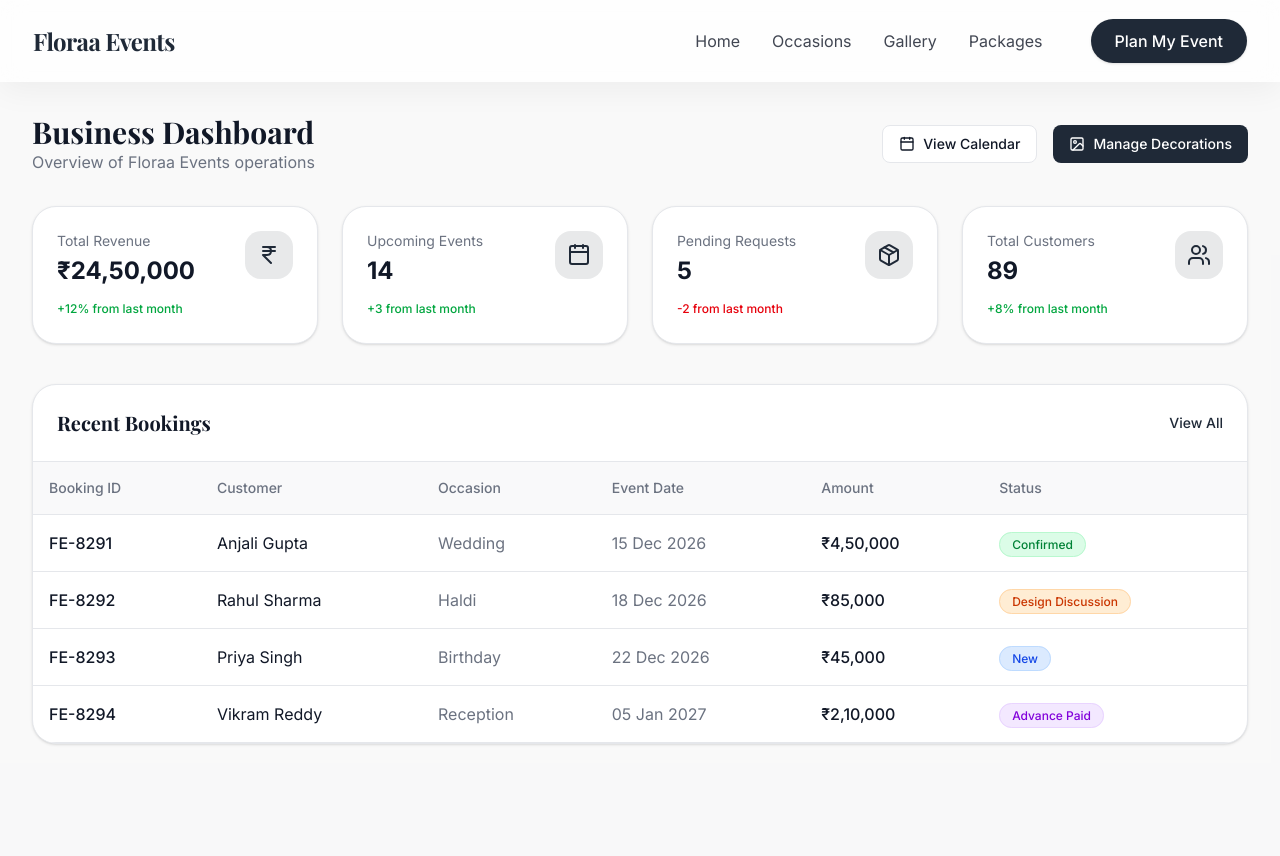
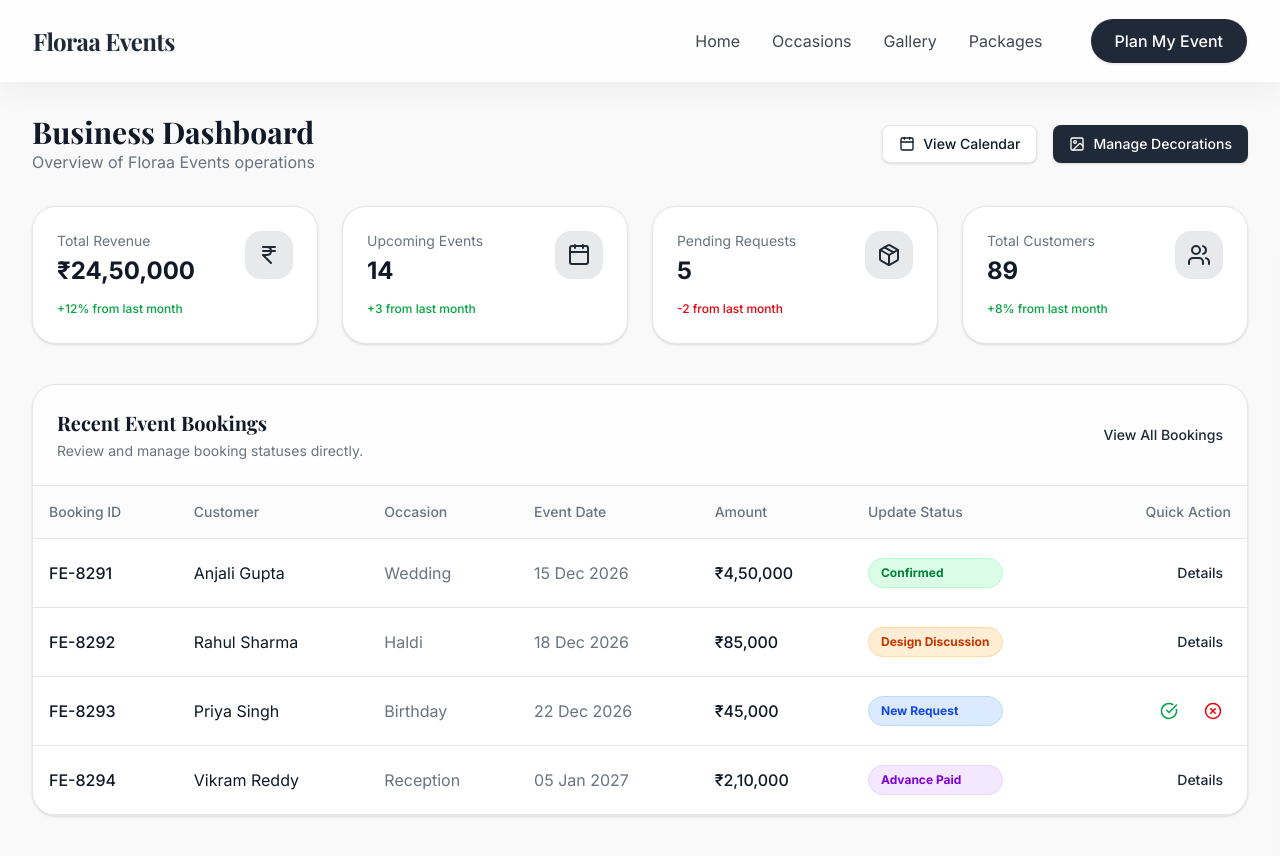
Before and after one commit to akhila2008/akhil_web, a Next.js app: page /admin in a window 1280 px wide. Shown: the top 856 px of the page. Built offline with nearby package versions, Linux system fonts and the light colour scheme; a web font is replaced by a local one.

Commit message:
Add interactive event status management on admin dashboard

```diff
--- a/src/app/admin/page.tsx
+++ b/src/app/admin/page.tsx
@@ -1,6 +1,8 @@
-import React from "react";
+"use client";
+
+import React, { useState } from "react";
 import Link from "next/link";
-import { Users, Calendar as CalendarIcon, IndianRupee, TrendingUp, Package, Image as ImageIcon } from "lucide-react";
+import { Users, Calendar as CalendarIcon, IndianRupee, Package, Image as ImageIcon, CheckCircle, XCircle } from "lucide-react";
 
 export default function AdminDashboardPage() {
   const stats = [
@@ -10,12 +12,29 @@ export default function AdminDashboardPage() {
     { label: "Total Customers", value: "89", icon: <Users size={24} className="text-primary" />, trend: "+8%" }
   ];
 
-  const recentBookings = [
+  const [recentBookings, setRecentBookings] = useState([
     { id: "FE-8291", customer: "Anjali Gupta", occasion: "Wedding", date: "15 Dec 2026", status: "Confirmed", amount: "₹4,50,000" },
     { id: "FE-8292", customer: "Rahul Sharma", occasion: "Haldi", date: "18 Dec 2026", status: "Design Discussion", amount: "₹85,000" },
     { id: "FE-8293", customer: "Priya Singh", occasion: "Birthday", date: "22 Dec 2026", status: "New", amount: "₹45,000" },
     { id: "FE-8294", customer: "Vikram Reddy", occasion: "Reception", date: "05 Jan 2027", status: "Advance Paid", amount: "₹2,10,000" },
-  ];
+  ]);
+
+  const handleStatusChange = (id: string, newStatus: string) => {
+    setRecentBookings(recentBookings.map(booking =>
+      booking.id === id ? { ...booking, status: newStatus } : booking
+    ));
+  };
+
+  const getStatusColor = (status: string) => {
+    switch (status) {
+      case 'Confirmed': return 'bg-green-100 text-green-700 border-green-200';
+      case 'Rejected': return 'bg-red-100 text-red-700 border-red-200';
+      case 'New': return 'bg-blue-100 text-blue-700 border-blue-200';
+      case 'Advance Paid': return 'bg-purple-100 text-purple-700 border-purple-200';
+      case 'Completed': return 'bg-teal-100 text-teal-700 border-teal-200';
+      default: return 'bg-orange-100 text-orange-700 border-orange-200';
+    }
+  };
 
   return (
     <div className="min-h-screen bg-muted/30 py-8 px-4 sm:px-6 lg:px-8">
@@ -26,10 +45,10 @@ export default function AdminDashboardPage() {
             <p className="text-muted-foreground">Overview of Floraa Events operations</p>
           </div>
           <div className="flex gap-4">
-            <Link href="/admin/calendar" className="px-4 py-2 bg-card border border-border rounded-lg text-sm font-medium hover:bg-muted transition-colors flex items-center">
+            <Link href="/admin/calendar" className="px-4 py-2 bg-card border border-border rounded-lg text-sm font-medium hover:bg-muted transition-colors flex items-center shadow-sm">
               <CalendarIcon size={16} className="mr-2" /> View Calendar
             </Link>
-            <Link href="/admin/decorations" className="px-4 py-2 bg-primary text-card rounded-lg text-sm font-medium hover:opacity-90 transition-opacity flex items-center">
+            <Link href="/admin/decorations" className="px-4 py-2 bg-primary text-card rounded-lg text-sm font-medium hover:opacity-90 transition-opacity flex items-center shadow-sm">
               <ImageIcon size={16} className="mr-2" /> Manage Decorations
             </Link>
           </div>
@@ -54,40 +73,72 @@ export default function AdminDashboardPage() {
         </div>
 
         {/* Recent Bookings Table */}
-        <div className="bg-card rounded-2xl border border-border shadow-sm overflow-hidden">
-          <div className="p-6 border-b border-border flex justify-between items-center">
-            <h2 className="font-serif text-xl font-bold text-foreground">Recent Bookings</h2>
-            <button className="text-primary text-sm font-medium hover:underline">View All</button>
+        <div className="bg-card rounded-2xl border border-border shadow-sm overflow-hidden overflow-x-auto">
+          <div className="p-6 border-b border-border flex justify-between items-center bg-muted/10">
+            <div>
+              <h2 className="font-serif text-xl font-bold text-foreground">Recent Event Bookings</h2>
+              <p className="text-sm text-muted-foreground mt-1">Review and manage booking statuses directly.</p>
+            </div>
+            <button className="text-primary text-sm font-medium hover:underline">View All Bookings</button>
           </div>
-          <div className="overflow-x-auto">
+          <div className="min-w-[800px]">
             <table className="w-full text-left border-collapse">
               <thead>
-                <tr className="bg-muted/50 text-muted-foreground text-sm border-b border-border">
+                <tr className="bg-muted/30 text-muted-foreground text-sm border-b border-border">
                   <th className="p-4 font-medium">Booking ID</th>
                   <th className="p-4 font-medium">Customer</th>
                   <th className="p-4 font-medium">Occasion</th>
                   <th className="p-4 font-medium">Event Date</th>
                   <th className="p-4 font-medium">Amount</th>
-                  <th className="p-4 font-medium">Status</th>
+                  <th className="p-4 font-medium">Update Status</th>
+                  <th className="p-4 font-medium text-right">Quick Action</th>
                 </tr>
               </thead>
               <tbody>
-                {recentBookings.map((booking, i) => (
-                  <tr key={i} className="border-b border-border hover:bg-muted/30 transition-colors">
+                {recentBookings.map((booking) => (
+                  <tr key={booking.id} className="border-b border-border hover:bg-muted/20 transition-colors">
                     <td className="p-4 font-medium text-foreground">{booking.id}</td>
                     <td className="p-4 text-foreground">{booking.customer}</td>
                     <td className="p-4 text-muted-foreground">{booking.occasion}</td>
                     <td className="p-4 text-muted-foreground">{booking.date}</td>
                     <td className="p-4 font-medium text-foreground">{booking.amount}</td>
                     <td className="p-4">
-                      <span className={`px-3 py-1 rounded-full text-xs font-medium ${
-                        booking.status === 'Confirmed' ? 'bg-green-100 text-green-700 border border-green-200' :
-                        booking.status === 'New' ? 'bg-blue-100 text-blue-700 border border-blue-200' :
-                        booking.status === 'Advance Paid' ? 'bg-purple-100 text-purple-700 border border-purple-200' :
-                        'bg-orange-100 text-orange-700 border border-orange-200'
-                      }`}>
-                        {booking.status}
-                      </span>
+                      {/* Interactive Status Dropdown */}
+                      <select
+                        value={booking.status}
+                        onChange={(e) => handleStatusChange(booking.id, e.target.value)}
+                        className={`px-3 py-1.5 rounded-full text-xs font-bold border outline-none cursor-pointer appearance-none ${getStatusColor(booking.status)}`}
+                      >
+                        <option value="New">New Request</option>
+                        <option value="Design Discussion">Design Discussion</option>
+                        <option value="Confirmed">Confirmed</option>
+                        <option value="Advance Paid">Advance Paid</option>
+                        <option value="Completed">Completed</option>
+                        <option value="Rejected">Rejected</option>
+                      </select>
+                    </td>
+                    <td className="p-4 flex justify-end gap-2">
+                      {booking.status === 'New' && (
+                        <>
+                          <button
+                            onClick={() => handleStatusChange(booking.id, 'Confirmed')}
+                            className="p-2 text-green-600 hover:bg-green-50 rounded-lg transition-colors border border-transparent hover:border-green-200" title="Confirm Order"
+                          >
+                            <CheckCircle size={18} />
+                          </button>
+                          <button
+                            onClick={() => handleStatusChange(booking.id, 'Rejected')}
+                            className="p-2 text-red-600 hover:bg-red-50 rounded-lg transition-colors border border-transparent hover:border-red-200" title="Reject Order"
+                          >
+                            <XCircle size={18} />
+                          </button>
+                        </>
+                      )}
+                      {booking.status !== 'New' && (
+                        <button className="text-primary text-sm font-medium hover:underline p-2">
+                          Details
+                        </button>
+                      )}
                     </td>
                   </tr>
                 ))}
```
